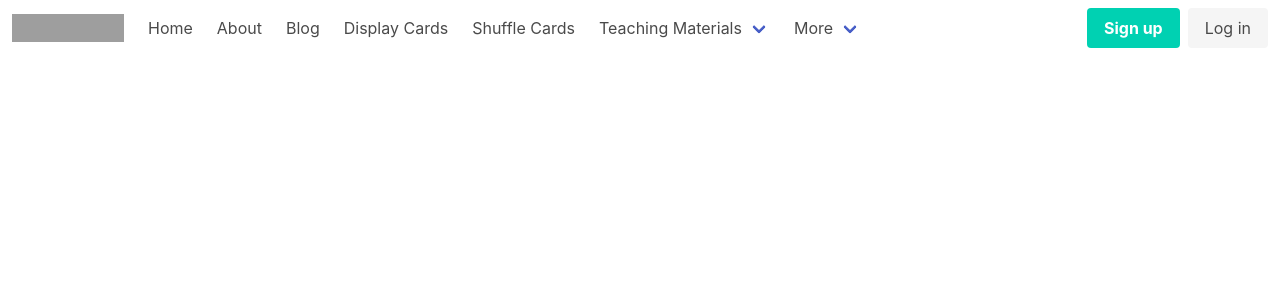
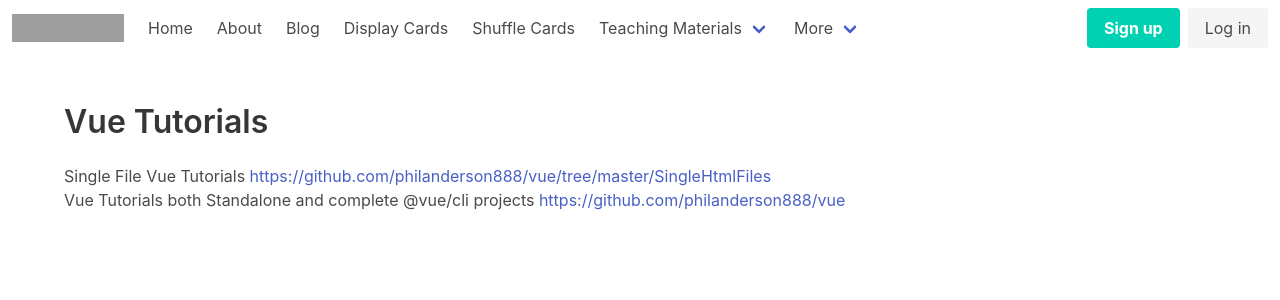
Before and after one commit to philanderson888/vue-live, a Vue app: page /vuetutorials in a window 1280 px wide. Shown: the top 300 px of the page. Built offline with nearby package versions, Linux system fonts and the light colour scheme; grey boxes are pictures that could not be loaded; the HTML template or start-up script is replaced by a standard one.

Commit message:
adding link for Vue tutorials

```diff
--- a/src/App.vue
+++ b/src/App.vue
@@ -31,6 +31,8 @@
             <a class="navbar-link">Teaching Materials</a>
             <div class="navbar-dropdown">
               <a class="navbar-item" href="https://github.com/philanderson888/course-notes">Course Notes</a>
+              <hr class="navbar-divider" />
+              <router-link class="navbar-item" to="/vuetutorials">Vue Tutorials</router-link>
             </div>
           </div>
           <div class="navbar-item has-dropdown is-hoverable">
@@ -48,7 +50,7 @@
               <a class="button is-primary">
                 <strong>Sign up</strong>
               </a>
-              <a class="button is-light">Log in</a>
+              <a class = "button is-light">Log in</a>
             </div>
           </div>
         </div>
@@ -57,7 +59,7 @@
     <!-- #endregion navbar -->
 
     <router-view />
-    <HelloWorld msg="Welcome to Your Vue.js + TypeScript App" />
+    <HelloWorld msg = "Welcome to Your Vue.js + TypeScript App" />
   </div>
 </template>
 
@@ -66,10 +68,10 @@
 import { Component, Vue } from "vue-property-decorator";
 import HelloWorld from "./components/HelloWorld.vue";
 
-@Component({
+@Component ({
   components: {
-    HelloWorld
-  }
+    HelloWorld,
+  },
 })
 export default class App extends Vue {}
 </script>
@@ -88,12 +90,12 @@ export default class App extends Vue {}
 #coffeeMug {
   width: 30vw;
 }
-.first-paragraph-upper-margin{
+.first-paragraph-upper-margin {
   margin-top: 5vh;
   font-size:1.5em;
   font-weight: 300;
 }
-.slightly-strong{
+.slightly-strong {
   font-weight: 500;
 }
 </style>
--- a/src/router/index.ts
+++ b/src/router/index.ts
@@ -4,6 +4,7 @@ import Home from '../views/Home.vue';
 import DisplayCards from '../views/DisplayCards.vue'
 import BulmaTestPage from '../views/BulmaTestPage.vue'
 import ShuffleCards from '../views/ShuffleCards.vue'
+import VueTutorials from '../views/VueTutorials.vue'
 
 Vue.use(VueRouter);
 
@@ -28,7 +29,10 @@ const routes = [
     path: '/bulmatestpage', name: 'bulmatestpage', component: BulmaTestPage
   },
   {
-    path:'/shufflecards',name:'shufflecards',component:ShuffleCards
+    path:'/shufflecards', name:'shufflecards', component:ShuffleCards
+  },
+  {
+    path:'/vuetutorials', name:'vuetutorials', component:VueTutorials
   },
 ];
 
--- a/src/views/DisplayCards.vue
+++ b/src/views/DisplayCards.vue
@@ -92,8 +92,8 @@ export default {
   name: "displayonecard",
   data: function() {
     return {
-      ranks: ["A", "2", "3", "4", "5", "6", "7", "8", "9", "10", "J", "Q", "K"],
-      suits: ["♥", "♦", "♠", "♣"],
+      ranks: ['A', '2', '3', '4', '5', '6', '7', '8', '9', '10', 'J', 'Q', 'K'],
+      suits: ['♥', '♦', '♠', '♣'],
       cards: []
     };
   },
--- a/src/views/ShuffleCards.vue
+++ b/src/views/ShuffleCards.vue
@@ -48,12 +48,12 @@
 <script>
 import Vue from 'vue';
 export default {
-    name:"shufflecards",
-    data:function(){
+    name: "shufflecards",
+    data: function(){
         return{
-            ranks: ["A", "2", "3", "4", "5", "6", "7", "8", "9", "10", "J", "Q", "K"],
-            suits: ["♥", "♦", "♠", "♣"],
-            cards: []
+            ranks: ['A', '2', '3', '4', '5', '6', '7', '8', '9', '10', 'J', 'Q', 'K'],
+            suits: ['♥', '♦', '♠', '♣'],
+            cards: [],
         }
     },
     created(){
@@ -65,28 +65,26 @@ export default {
             this.cards = [];
             for (let s = 0; s < this.suits.length; s++) {
                 for (let r = 0; r < this.ranks.length; r++) {
-                let card = {
-                    id: id,
+                const card = {
+                    id,
                     rank: this.ranks[r],
-                    suit: this.suits[s]
+                    suit: this.suits[s],
                 };
                 this.cards.push(card);
                 id++;
                 }
             }
         },
-        shuffleDeck(){
-            for(let i=this.cards.length-1;i>0;i--){
-                let randomIndex=Math.floor(Math.random()*i);
-                let temp=this.cards[i];
-          //    this.cards[i]=this.cards[randomIndex];
-          //    this.cards[randomIndex] = temp;
-                Vue.set(this.cards,i,this.cards[randomIndex]);
-                Vue.set(this.cards,randomIndex,temp);
+        shuffleDeck() {
+            for (let i = this.cards.length - 1 ; i > 0 ; i--) {
+                const randomIndex = Math.floor (Math.random() * i);
+                const temp = this.cards[i];
+                Vue.set (this.cards, i, this.cards[randomIndex]);
+                Vue.set (this.cards, randomIndex, temp);
             }
         },
-    }
-}
+    },
+};
 </script>
 
 <!-- #endregion -->
--- /dev/null
+++ b/src/views/VueTutorials.vue
@@ -0,0 +1,13 @@
+<template>
+  <div>
+    <section class="section">
+      <div class="container">
+        <h1 class="title">Vue Tutorials</h1>
+        <ul>
+          <li>Single File Vue Tutorials <a href="https://github.com/philanderson888/vue/tree/master/SingleHtmlFiles">https://github.com/philanderson888/vue/tree/master/SingleHtmlFiles</a></li>
+          <li>Vue Tutorials both Standalone and complete @vue/cli projects <a href="https://github.com/philanderson888/vue">https://github.com/philanderson888/vue</a></li>
+        </ul>
+      </div>
+    </section>
+  </div>
+</template>
--- a/tslint.json
+++ b/tslint.json
@@ -5,7 +5,8 @@
   ],
   "linterOptions": {
     "exclude": [
-      "node_modules/**"
+      "node_modules/**",
+      "src/**"
     ]
   },
   "rules": {
```
